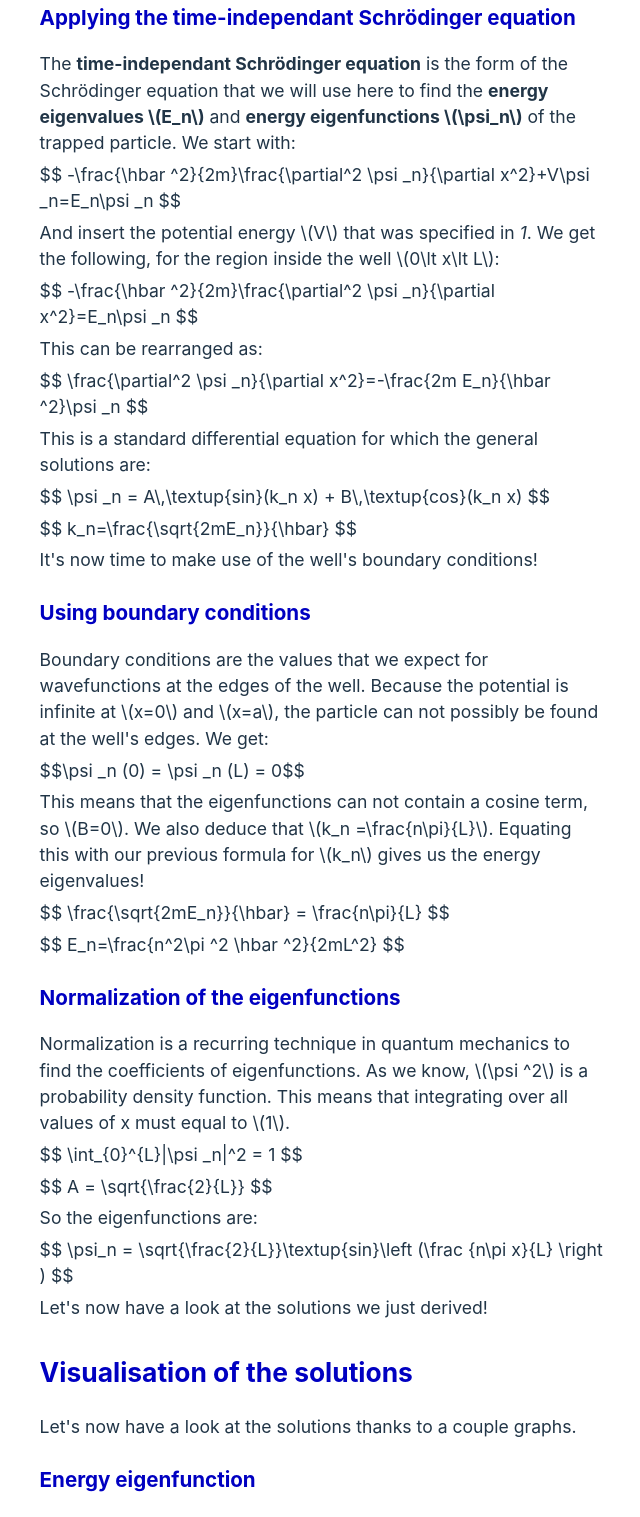
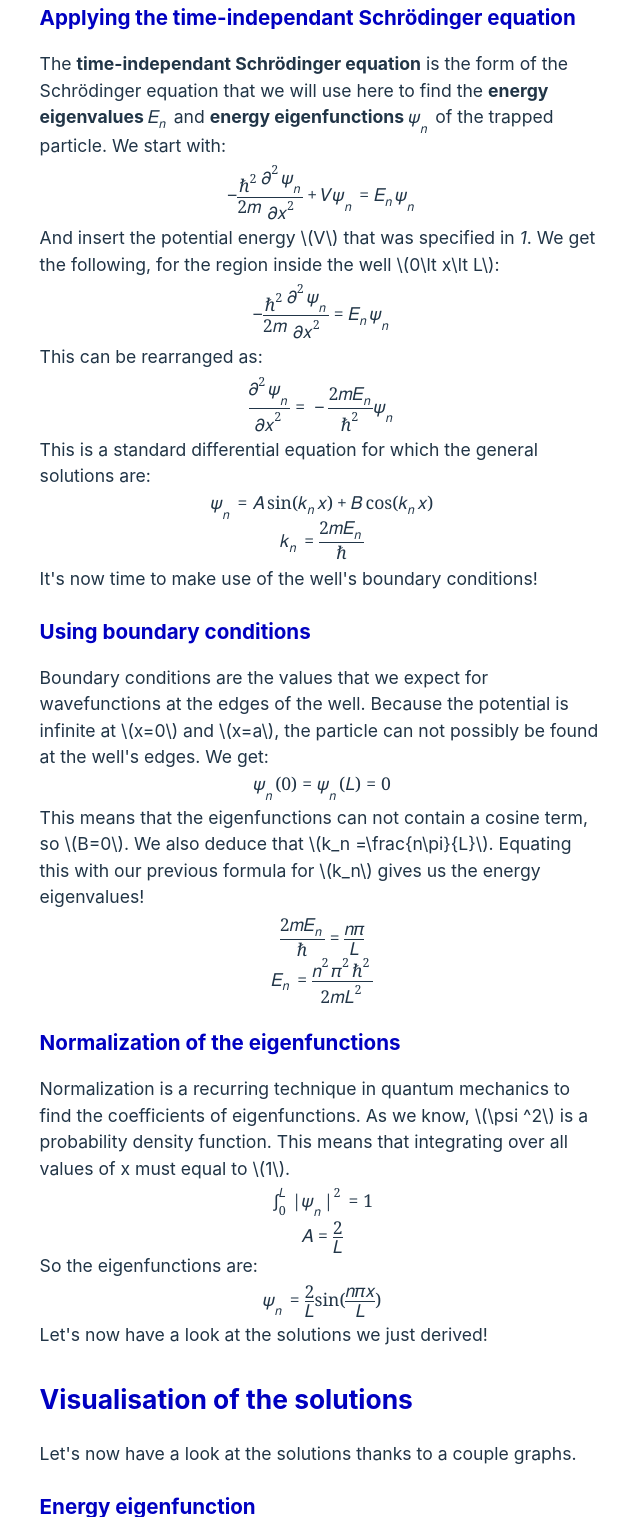
Before and after one commit to alex-kings/physics-blog, a website built with Vite: page posts/infinite-square-well-1d/index.html in a window 1280 px wide. Shown: the part 857-2374 px from the top of the page, without its empty margins (318-958 px from the left). Built offline with nearby package versions, Linux system fonts and the light colour scheme.

Commit message:
Display formulae.

```diff
--- a/posts/infinite-square-well-1d/index.html
+++ b/posts/infinite-square-well-1d/index.html
@@ -50,7 +50,6 @@
       </p>
 
       <math display="block" style="display:block math;"><mrow><mi>V</mi><mo>=</mo><mrow><mo fence="true" form="prefix">{</mo><mtable columnalign="center"><mtr><mtd><mi>∞</mi></mtd></mtr><mtr><mtd><mn>0</mn></mtd></mtr><mtr><mtd><mi>∞</mi></mtd></mtr></mtable><mo fence="true" form="postfix"></mo></mrow><mspace width="1em"></mspace><mtable columnalign="left left" class="tml-array"><mtr><mtd style="text-align:-webkit-left;"><mrow><mtext>for</mtext><mspace width="0.2778em"></mspace><mi>x</mi><mo>&lt;</mo><mn>0</mn></mrow></mtd></mtr><mtr><mtd style="text-align:-webkit-left;"><mrow><mtext>for</mtext><mspace width="0.2778em"></mspace><mn>0</mn><mo>≤</mo><mi>x</mi><mo>≤</mo><mi>L</mi></mrow></mtd></mtr><mtr><mtd style="text-align:-webkit-left;"><mrow><mtext>for</mtext><mspace width="0.2778em"></mspace><mi>x</mi><mo>&gt;</mo><mi>L</mi></mrow></mtd></mtr></mtable></mrow></math>
-
       <p>The potential energy is shown in the following graph:</p>
       <i>graph</i>
 
@@ -58,40 +57,20 @@
       <a class="anchor" id="sub2"></a>
       <p>
         The <b>time-independant Schrödinger equation</b> is the form of the
-        Schrödinger equation that we will use here to find the <b>energy eigenvalues \(E_n\)</b> and
-        <b>energy eigenfunctions \(\psi_n\)</b> of the trapped particle. We start with:
+        Schrödinger equation that we will use here to find the <b>energy eigenvalues <math><msub><mi>E</mi><mi>n</mi></msub></math></b> and
+        <b>energy eigenfunctions <math><msub><mi>ψ</mi><mi>n</mi></msub></math></b> of the trapped particle. We start with:
       </p>
-      <p>
-        $$
-        -\frac{\hbar ^2}{2m}\frac{\partial^2 \psi _n}{\partial x^2}+V\psi _n=E_n\psi _n
-        $$
-      </p>
+      <math display="block" style="display:block math;"><mrow><mo>−</mo><mfrac><msup><mi>ℏ</mi><mn>2</mn></msup><mrow><mn>2</mn><mi>m</mi></mrow></mfrac><mfrac><mrow><msup><mi>∂</mi><mn>2</mn></msup><msub><mi>ψ</mi><mi>n</mi></msub></mrow><mrow><mi>∂</mi><msup><mi>x</mi><mn>2</mn></msup></mrow></mfrac><mo>+</mo><mi>V</mi><msub><mi>ψ</mi><mi>n</mi></msub><mo>=</mo><msub><mi>E</mi><mi>n</mi></msub><msub><mi>ψ</mi><mi>n</mi></msub></mrow></math>
       <p>
         And insert the potential energy \(V\) that was specified in <i>1</i>.
         We get the following, for the region inside the well \(0\lt x\lt L\):
       </p>
-      <p>
-        $$
-          -\frac{\hbar ^2}{2m}\frac{\partial^2 \psi _n}{\partial x^2}=E_n\psi _n
-        $$
-      </p>
+      <math display="block" style="display:block math;"><mrow><mo>−</mo><mfrac><msup><mi>ℏ</mi><mn>2</mn></msup><mrow><mn>2</mn><mi>m</mi></mrow></mfrac><mfrac><mrow><msup><mi>∂</mi><mn>2</mn></msup><msub><mi>ψ</mi><mi>n</mi></msub></mrow><mrow><mi>∂</mi><msup><mi>x</mi><mn>2</mn></msup></mrow></mfrac><mo>=</mo><msub><mi>E</mi><mi>n</mi></msub><msub><mi>ψ</mi><mi>n</mi></msub></mrow></math>
       <p>This can be rearranged as:</p>
-      <p>
-        $$
-        \frac{\partial^2 \psi _n}{\partial x^2}=-\frac{2m E_n}{\hbar ^2}\psi _n
-        $$
-      </p>
+      <math display="block" style="display:block math;"><mrow><mfrac><mrow><msup><mi>∂</mi><mn>2</mn></msup><msub><mi>ψ</mi><mi>n</mi></msub></mrow><mrow><mi>∂</mi><msup><mi>x</mi><mn>2</mn></msup></mrow></mfrac><mo>=</mo><mo>−</mo><mfrac><mrow><mn>2</mn><mi>m</mi><msub><mi>E</mi><mi>n</mi></msub></mrow><msup><mi>ℏ</mi><mn>2</mn></msup></mfrac><msub><mi>ψ</mi><mi>n</mi></msub></mrow></math>
       <p>This is a standard differential equation for which the general solutions are:</p>
-      <p>
-        $$
-        \psi _n = A\,\textup{sin}(k_n x) + B\,\textup{cos}(k_n x)
-        $$
-      </p>
-      <p>
-        $$
-        k_n=\frac{\sqrt{2mE_n}}{\hbar}
-        $$
-      </p>
+      <math display="block" style="display:block math;"><mrow><msub><mi>ψ</mi><mi>n</mi></msub><mo>=</mo><mi>A</mi><mspace width="0.1667em"></mspace><mtext>sin</mtext><mo form="prefix" stretchy="false">(</mo><msub><mi>k</mi><mi>n</mi></msub><mi>x</mi><mo form="postfix" stretchy="false">)</mo><mo>+</mo><mi>B</mi><mspace width="0.1667em"></mspace><mtext>cos</mtext><mo form="prefix" stretchy="false">(</mo><msub><mi>k</mi><mi>n</mi></msub><mi>x</mi><mo form="postfix" stretchy="false">)</mo></mrow></math>
+      <math display="block" style="display:block math;"><mrow><msub><mi>k</mi><mi>n</mi></msub><mo>=</mo><mfrac><msqrt><mrow><mn>2</mn><mi>m</mi><msub><mi>E</mi><mi>n</mi></msub></mrow></msqrt><mi>ℏ</mi></mfrac></mrow></math>
       <p>It's now time to make use of the well's boundary conditions!</p>
 
       <h3>Using boundary conditions</h3>
@@ -101,23 +80,14 @@
         of the well. Because the potential is infinite at \(x=0\) and \(x=a\), the particle
         can not possibly be found at the well's edges. We get:
       </p>
-      <p>$$\psi _n (0) = \psi _n (L) = 0$$</p>
+      <math display="block" style="display:block math;"><mrow><msub><mi>ψ</mi><mi>n</mi></msub><mo form="prefix" stretchy="false">(</mo><mn>0</mn><mo form="postfix" stretchy="false">)</mo><mo>=</mo><msub><mi>ψ</mi><mi>n</mi></msub><mo form="prefix" stretchy="false">(</mo><mi>L</mi><mo form="postfix" stretchy="false">)</mo><mo>=</mo><mn>0</mn></mrow></math>
       <p>
         This means that the eigenfunctions can not contain a cosine term, so \(B=0\). We also
         deduce that \(k_n =\frac{n\pi}{L}\). Equating this with our previous formula for \(k_n\)
         gives us the energy eigenvalues!
       </p>
-      <p>
-        $$
-        \frac{\sqrt{2mE_n}}{\hbar} = \frac{n\pi}{L}
-        $$
-      </p>
-      <p>
-        $$
-        E_n=\frac{n^2\pi ^2 \hbar ^2}{2mL^2}
-        $$
-      </p>
-
+      <math display="block" style="display:block math;"><mrow><mfrac><msqrt><mrow><mn>2</mn><mi>m</mi><msub><mi>E</mi><mi>n</mi></msub></mrow></msqrt><mi>ℏ</mi></mfrac><mo>=</mo><mfrac><mrow><mi>n</mi><mi>π</mi></mrow><mi>L</mi></mfrac></mrow></math>
+      <math display="block" style="display:block math;"><mrow><msub><mi>E</mi><mi>n</mi></msub><mo>=</mo><mfrac><mrow><msup><mi>n</mi><mn>2</mn></msup><msup><mi>π</mi><mn>2</mn></msup><msup><mi>ℏ</mi><mn>2</mn></msup></mrow><mrow><mn>2</mn><mi>m</mi><msup><mi>L</mi><mn>2</mn></msup></mrow></mfrac></mrow></math>
       <h3>Normalization of the eigenfunctions</h3>
       <a class="anchor" id="sub4"></a>
       <p>
@@ -125,22 +95,10 @@
         of eigenfunctions. As we know, \(\psi ^2\) is a probability density function. This
         means that integrating over all values of x must equal to \(1\).
       </p>
-      <p>
-        $$
-        \int_{0}^{L}|\psi _n|^2 = 1
-        $$
-      </p>
-      <p>
-        $$
-        A = \sqrt{\frac{2}{L}}
-        $$
-      </p>
+      <math display="block" style="display:block math;"><mrow><msubsup><mo movablelimits="false">∫</mo><mn>0</mn><mi>L</mi></msubsup><mi>|</mi><msub><mi>ψ</mi><mi>n</mi></msub><msup><mi>|</mi><mn>2</mn></msup><mo>=</mo><mn>1</mn></mrow></math>
+      <math display="block" style="display:block math;"><mrow><mi>A</mi><mo>=</mo><msqrt><mfrac><mn>2</mn><mi>L</mi></mfrac></msqrt></mrow></math>
       So the eigenfunctions are:
-      <p>
-        $$
-        \psi_n = \sqrt{\frac{2}{L}}\textup{sin}\left (\frac {n\pi x}{L}  \right )
-        $$
-      </p>
+      <math display="block" style="display:block math;"><mrow><msub><mi>ψ</mi><mi>n</mi></msub><mo>=</mo><msqrt><mfrac><mn>2</mn><mi>L</mi></mfrac></msqrt><mtext>sin</mtext><mrow><mo fence="true" form="prefix">(</mo><mfrac><mrow><mi>n</mi><mi>π</mi><mi>x</mi></mrow><mi>L</mi></mfrac><mo fence="true" form="postfix">)</mo></mrow></mrow></math>
       <p>Let's now have a look at the solutions we just derived!</p>
 
       <h2>Visualisation of the solutions</h2>
--- a/style/post.css
+++ b/style/post.css
@@ -4,6 +4,11 @@
 }
 math{
     font-family: Cambria, sans-serif;
+}
+.math-display {
+    font-size: 1.1em;
+    display: block;
+    text-align: center;
 }
 h1 {
     text-align: center;
```
